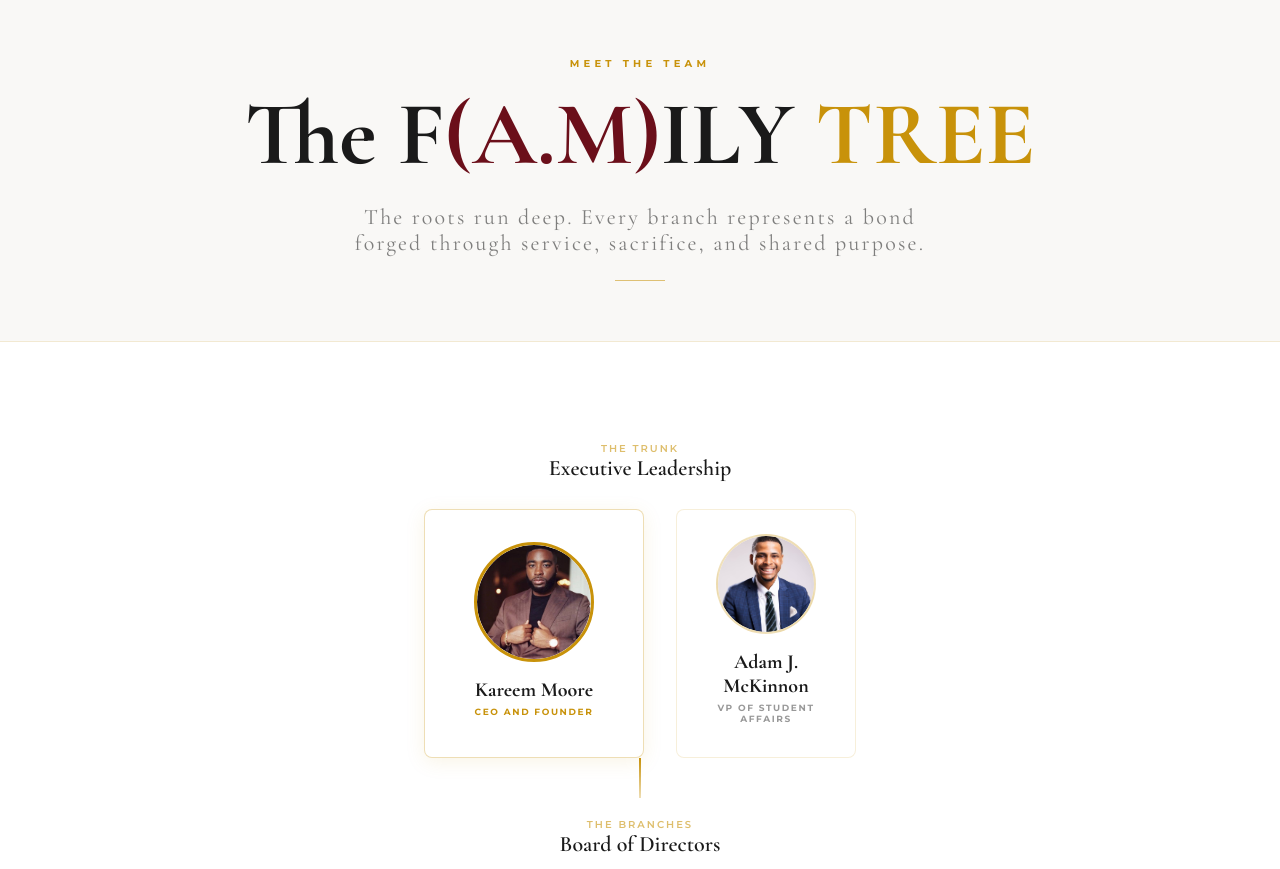
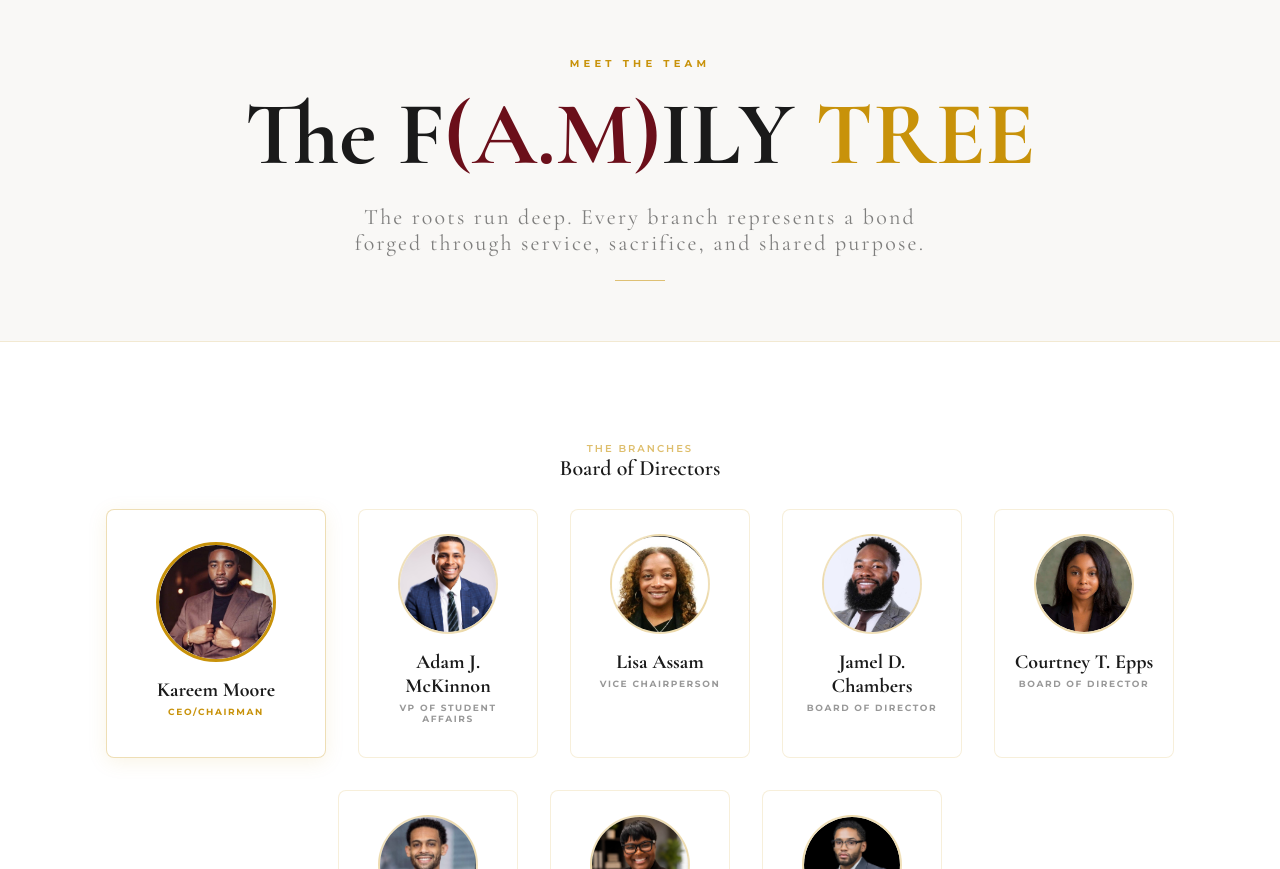
Before and after one commit to SerStakeAlot/Achieve-Moore, a plain HTML site: page board.html in a window 1280 px wide. Shown: the part 83-952 px from the top of the page. Drawn offline with nearby package versions, Linux system fonts and the light colour scheme.

Commit message:
Merge team into Board of Directors; update Kareem Moore title to CEO/Chairman

```diff
--- a/board.html
+++ b/board.html
@@ -465,20 +465,20 @@
 
   <div class="family-tree">
 
-    <!-- ═══════════ TIER 2: EXECUTIVE LEADERSHIP ═══════════ -->
+    <!-- ═══════════ BOARD OF DIRECTORS ═══════════ -->
     <div class="tier-label">
-      <p>The Trunk</p>
-      <h3>Executive Leadership</h3>
+      <p>The Branches</p>
+      <h3>Board of Directors</h3>
     </div>
 
     <div class="tree-tier">
       <div class="member-card founder">
         <div class="member-photo">
-          <img src="assets/team/founder.jpg" alt="CEO and Founder" style="object-position: center top;" onerror="this.remove()" />
+          <img src="assets/team/founder.jpg" alt="CEO/Chairman" style="object-position: center top;" onerror="this.remove()" />
           <span class="photo-placeholder">F</span>
         </div>
         <div class="member-name">Kareem Moore</div>
-        <div class="member-role">CEO and Founder</div>
+        <div class="member-role">CEO/Chairman</div>
       </div>
       <div class="member-card">
         <div class="member-photo">
@@ -488,18 +488,6 @@
         <div class="member-name">Adam J. McKinnon</div>
         <div class="member-role">VP of Student Affairs</div>
       </div>
-    </div>
-
-    <!-- Connector -->
-    <div class="tree-connector"></div>
-
-    <!-- ═══════════ TIER 3: BOARD OF DIRECTORS ═══════════ -->
-    <div class="tier-label">
-      <p>The Branches</p>
-      <h3>Board of Directors</h3>
-    </div>
-
-    <div class="tree-tier">
       <div class="member-card">
         <div class="member-photo">
           <img src="assets/team/Lisa Assam Vice Chairperson.jpg" alt="Lisa Assam" style="transform: scale(1.45); transform-origin: center 46%;" onerror="this.remove()" />
```
